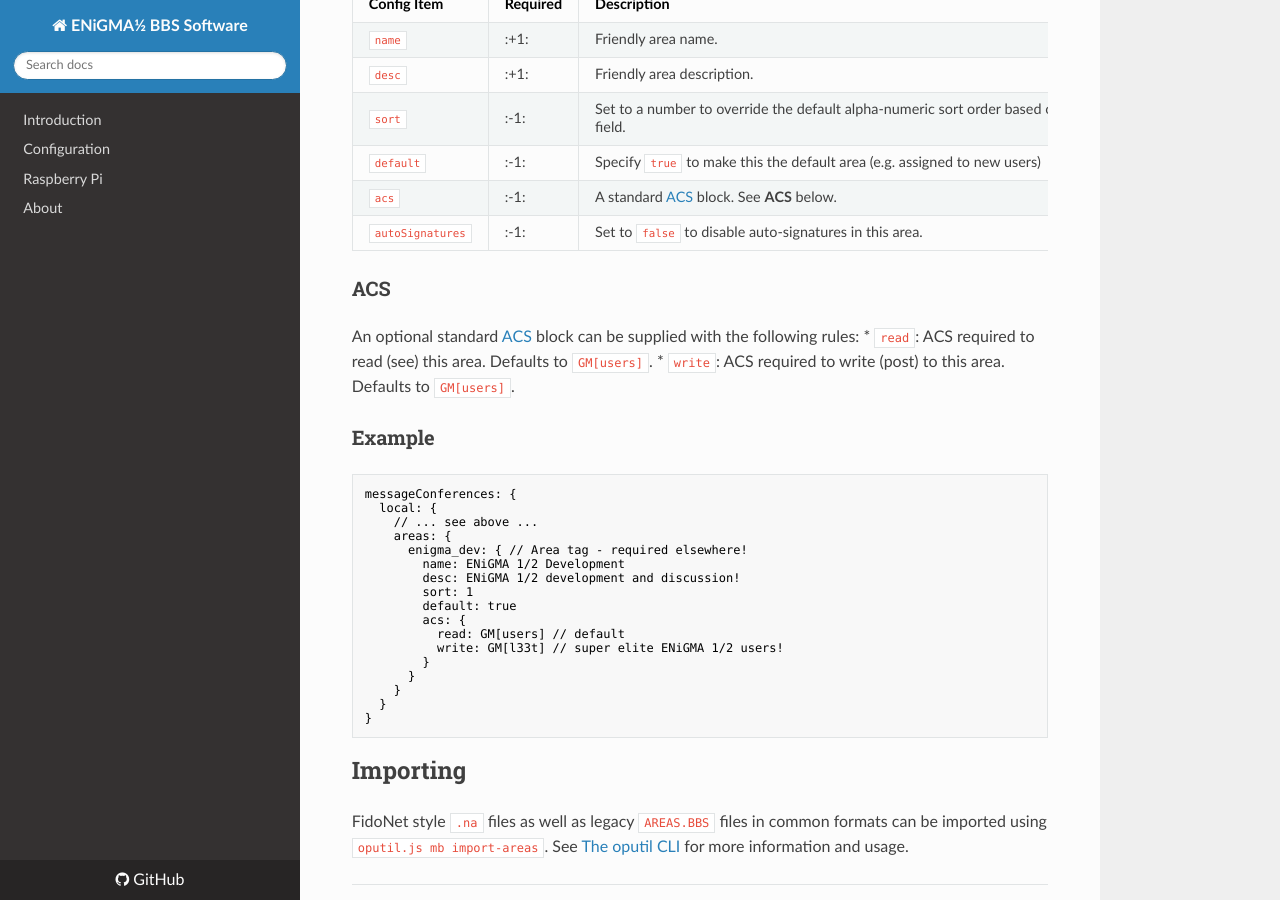
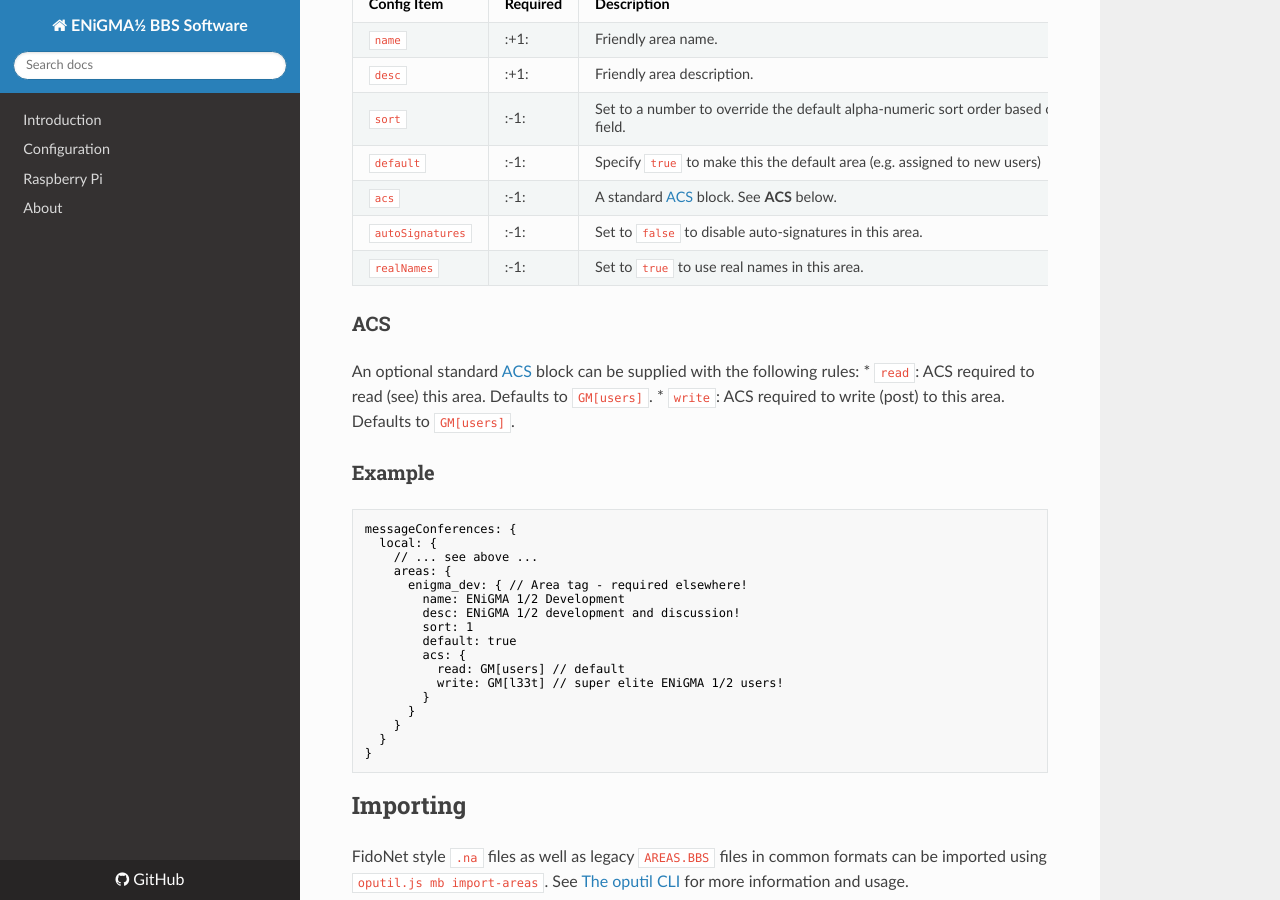
Before and after one commit to NuSkooler/enigma-bbs, an MkDocs documentation site: the page built from docs/messageareas/configuring-a-message-area.md, in a window 1280 px wide and 900 px high, scrolled down 1426 px. Built offline with MkDocs 1.6.1, drawn with Linux system fonts in a browser that asks for light colours; nearby versions of some CDN libraries; old or Windows-style settings are respelled for this version of MkDocs.

Commit message:
Update configuring-a-message-area.md
Add realNames option to Message Areas documentation.

```diff
--- a/docs/messageareas/configuring-a-message-area.md
+++ b/docs/messageareas/configuring-a-message-area.md
@@ -55,6 +55,7 @@ Message Areas are topic specific containers for messages that live within a part
 | `default`   | :-1:     | Specify `true` to make this the default area (e.g. assigned to new users) |
 | `acs`       | :-1: | A standard [ACS](/docs/configuration/acs.md) block. See **ACS** below. |
 | `autoSignatures` | :-1: | Set to `false` to disable auto-signatures in this area. |
+| `realNames` | :-1:      | Set to `true` to use real names in this area. |
 
 ### ACS
 An optional standard [ACS](/docs/configuration/acs.md) block can be supplied with the following rules:
```
